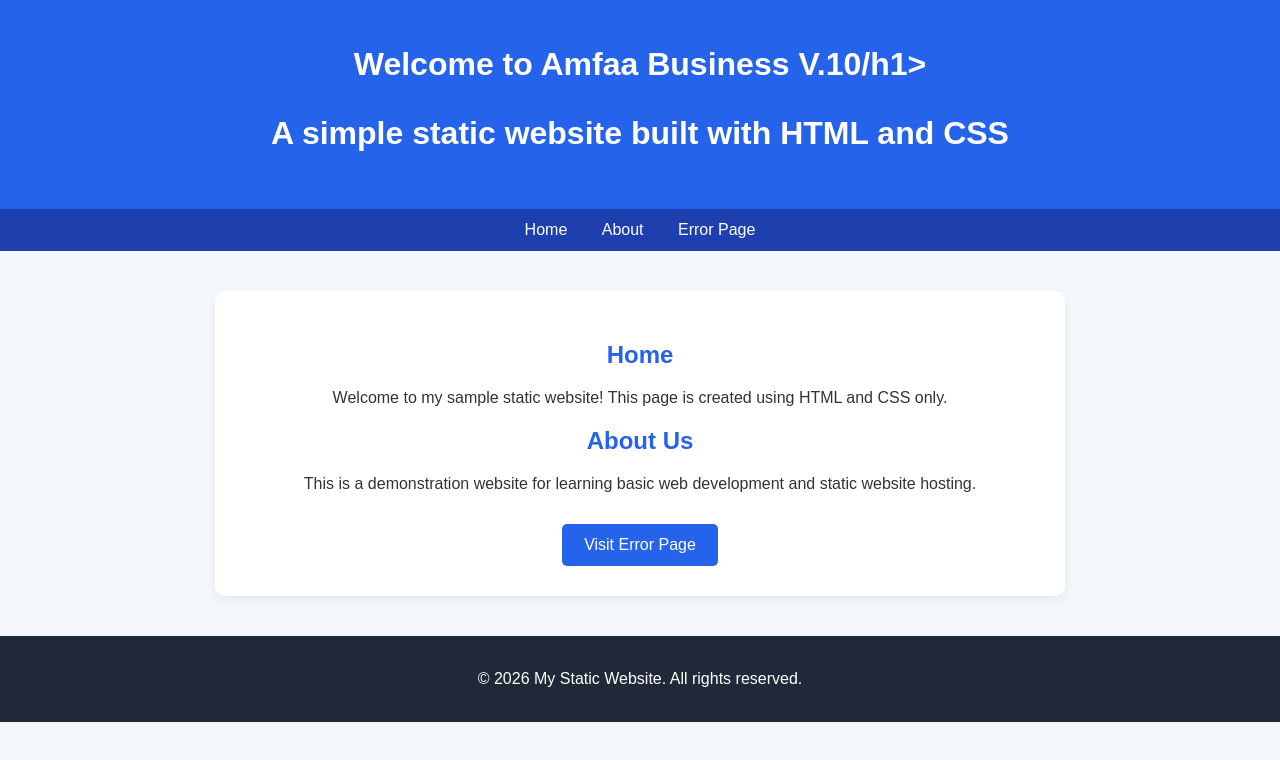
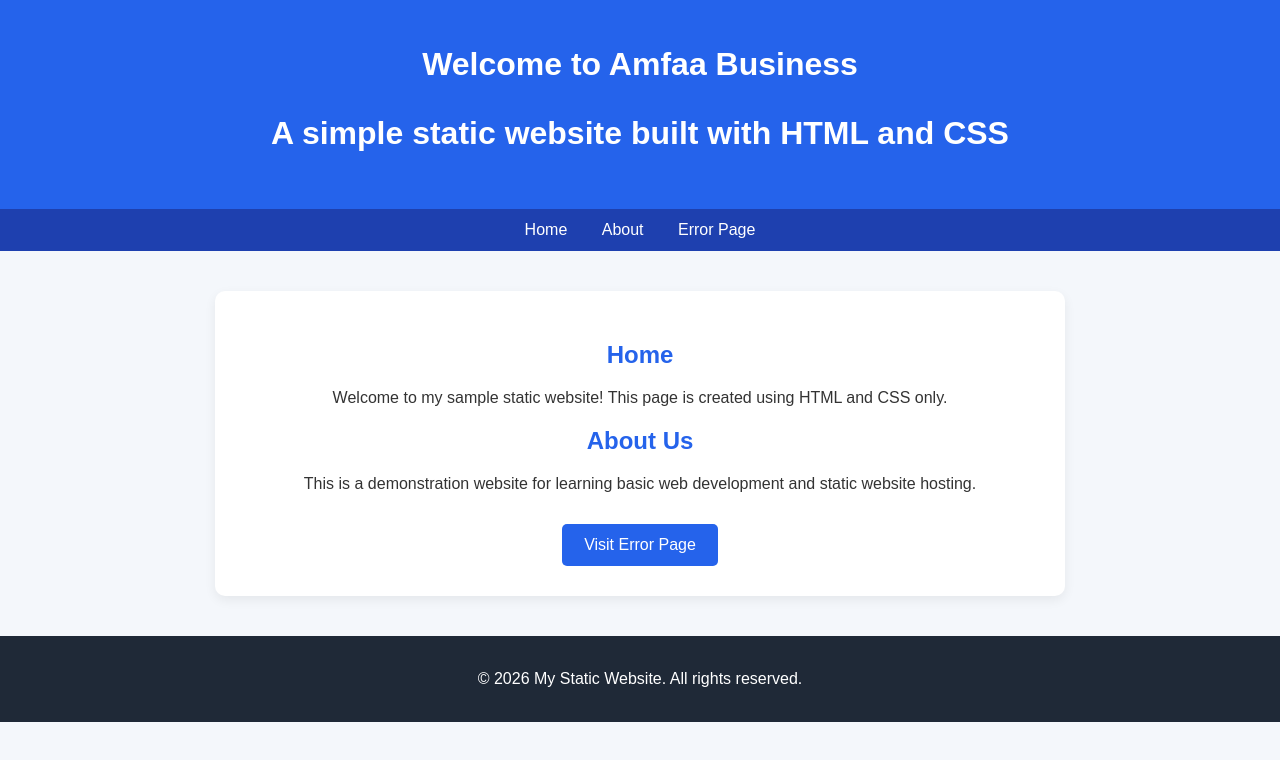
Before and after one commit to Amfaa/sample_web_sit, a plain HTML site: page index.html in a window 1280 px wide. Drawn offline with Linux system fonts and the light colour scheme.

Commit message:
Update index.html
test2

```diff
--- a/index.html
+++ b/index.html
@@ -78,7 +78,7 @@
 <body>
 
     <header>
-        <h1>Welcome to Amfaa Business V.10/h1>
+        <h1>Welcome to Amfaa Business<h1>
         <p>A simple static website built with HTML and CSS</p>
     </header>
 
```
